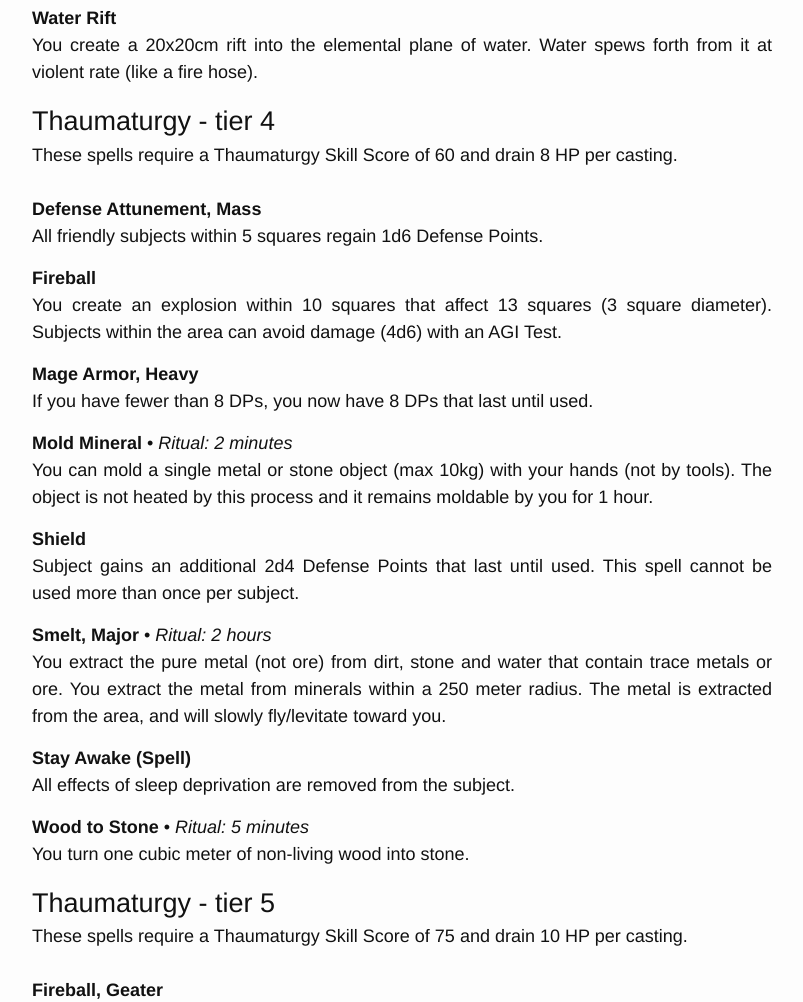
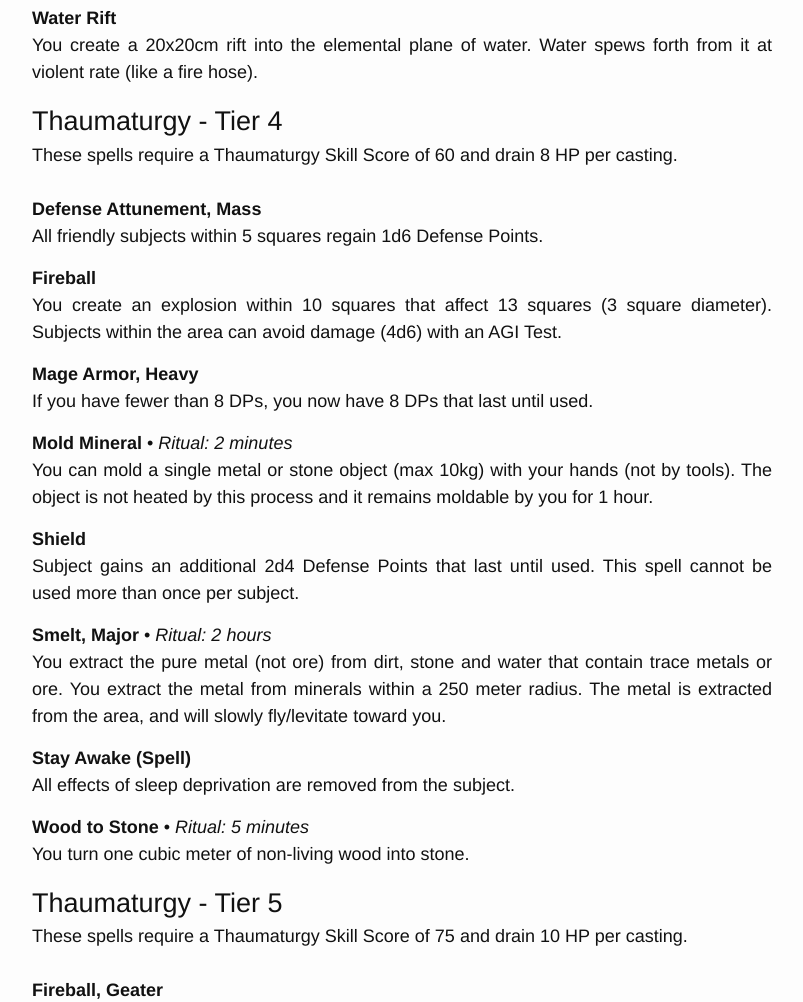
Before and after one commit to moccalotto/kaos, a Jekyll site: the page built from _rulebook/spells.html, in a window 1280 px wide and 1400 px high, scrolled down 3561 px. Shown: the part 154-1156 px from the top of the window, without its empty margins (238-1041 px from the left). Built offline with Jekyll 4.4.1, drawn with Linux system fonts in a browser that asks for light colours; some of the changed text lies outside the part shown.

Commit message:
Minor textual change.

```diff
--- a/_rulebook/spells.html
+++ b/_rulebook/spells.html
@@ -7,7 +7,7 @@ categories: [rules, spells]
 ---
 
 {% for tier in site.data.spelltiers %}
-    <h2 id="{{ tier.skill }}{{ tier.tier }}" >{{ tier.skill }} - tier {{ tier.tier }}</h2>
+    <h2 id="{{ tier.skill }}{{ tier.tier }}" >{{ tier.skill }} - Tier {{ tier.tier }}</h2>
     <div>
         These spells require a {{ tier.skill }} Skill Score of {{ tier.score }} and drain {{ tier.drain }} HP per casting.
     </div>
```
